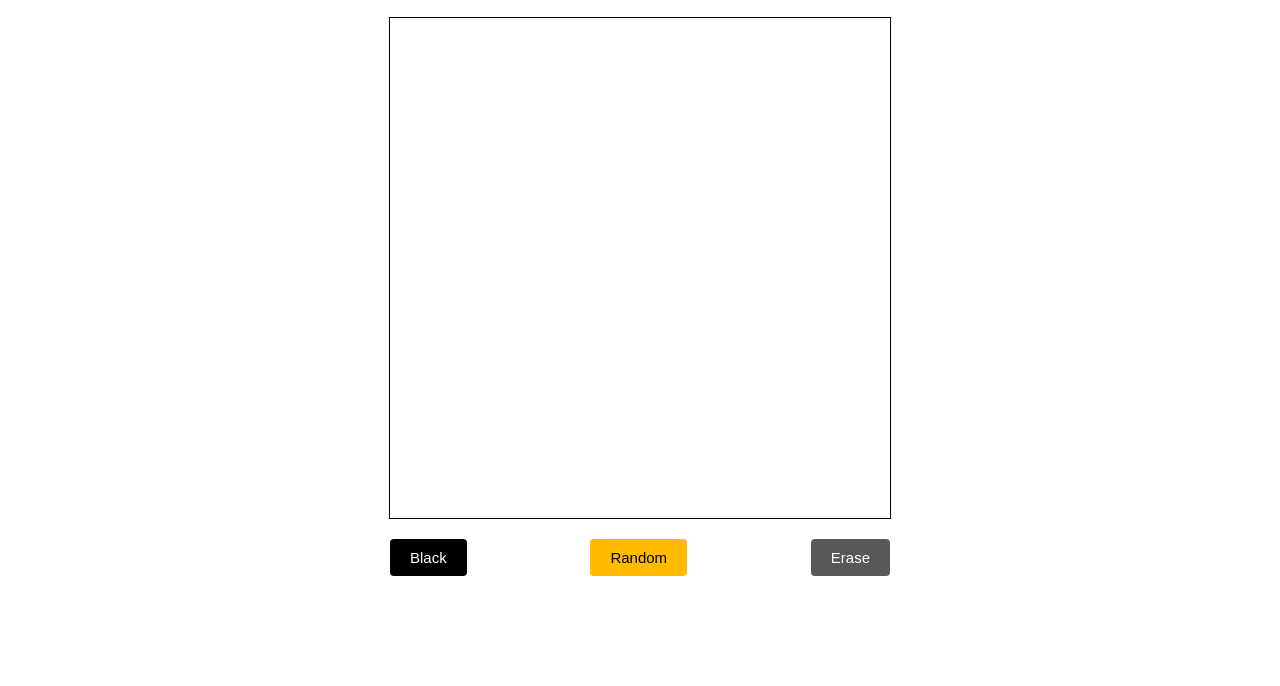
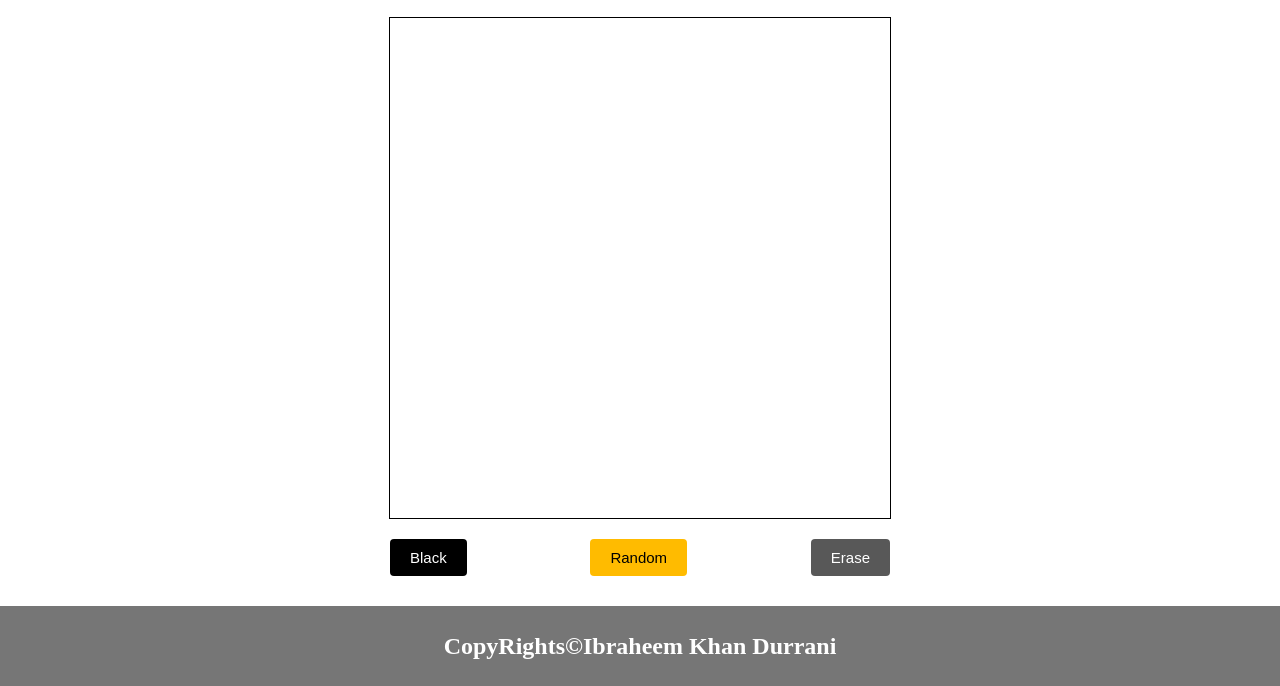
Before and after one commit to ibraheemdurrani/Project-Etch-a-Sketch, a plain HTML site: page index.html in a window 1280 px wide. Shown: the part 114-800 px from the top of the page. Drawn offline with Linux system fonts and the light colour scheme.

Commit message:
added footer copyright section and fixed paragraph text error

```diff
--- a/index.html
+++ b/index.html
@@ -23,6 +23,10 @@
         <button id="erase" onclick="resetBoard()">Erase</button>
     </div>
 
+    <footer>
+        <h2>CopyRights&copy;Ibraheem Khan Durrani</h2>
+    </footer>
+
 
 
     <script src="./script.js"></script>
--- a/script.js
+++ b/script.js
@@ -31,13 +31,15 @@ function getSize() {
     let msg = document.getElementById("msg")
     if (input == "") {
         msg.innerText = "Please Provide us a number"
+        if( input == true){
+            msg.innerText = "";
+        }
     }
     else if (input < 0 || input > 100) {
         msg.innerText = "Provide a Number Between 1 and 100";
     }
     else {
-        msg.innerText16
-            = "Messege Succesfull";
+        msg.innerText = "Got The Number Succesfully";
         return input;
     }
 }
--- a/style.css
+++ b/style.css
@@ -14,6 +14,8 @@ body {
     justify-content: center;
     align-items: center;
     flex-direction: column;
+    height: 100vh;
+overflow: hidden;
 }
 
 .header {
@@ -87,3 +89,16 @@ button#erase {
     border-radius: 4px;
     border: none;
 }
+
+footer{
+    padding: 20px ;
+    background-color: rgb(118, 118, 118);
+    color: white;
+    width: 100%;
+    height: 5vh;
+    align-items: center;
+    display: flex;
+    justify-content: center;
+    margin-top: 20px;
+    margin-top: auto;
+}
```
